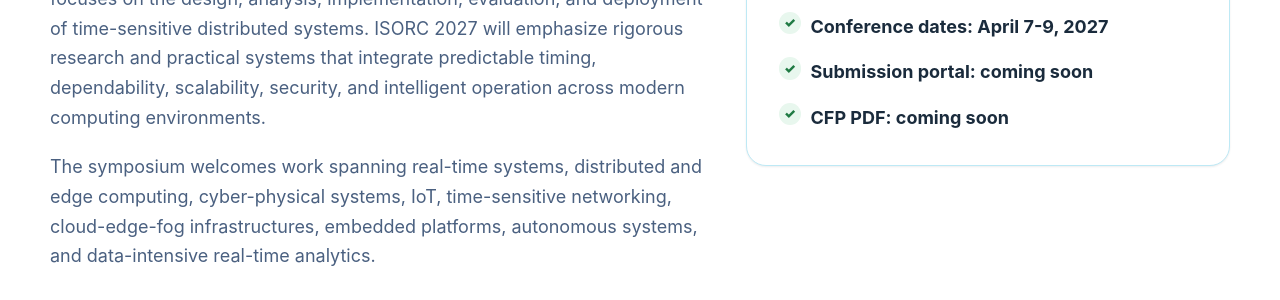
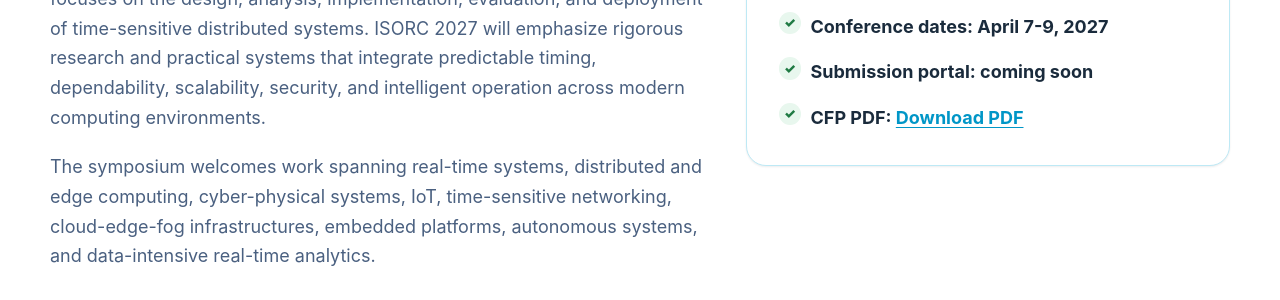
Before and after one commit to isorc2027/isorc2027.github.io, a Jekyll site: the page built from index.md, in a window 1280 px wide and 900 px high, scrolled down 981 px. Shown: the part 153-453 px from the top of the window. Built offline with Jekyll 4.4.1, drawn with Linux system fonts in a browser that asks for light colours.

Commit message:
Add CFP PDF download link on home page

```diff
--- a/index.md
+++ b/index.md
@@ -47,7 +47,7 @@
         <li>Hosted by {{ site.conference.venue_short }}</li>
         <li>Conference dates: {{ site.conference.dates }}</li>
         <li>Submission portal: coming soon</li>
-        <li>CFP PDF: coming soon</li>
+        <li>CFP PDF: <a href="{{ site.conference.cfp_pdf | relative_url }}" target="_blank">Download PDF</a></li>
       </ul>
     </aside>
   </div>
```
